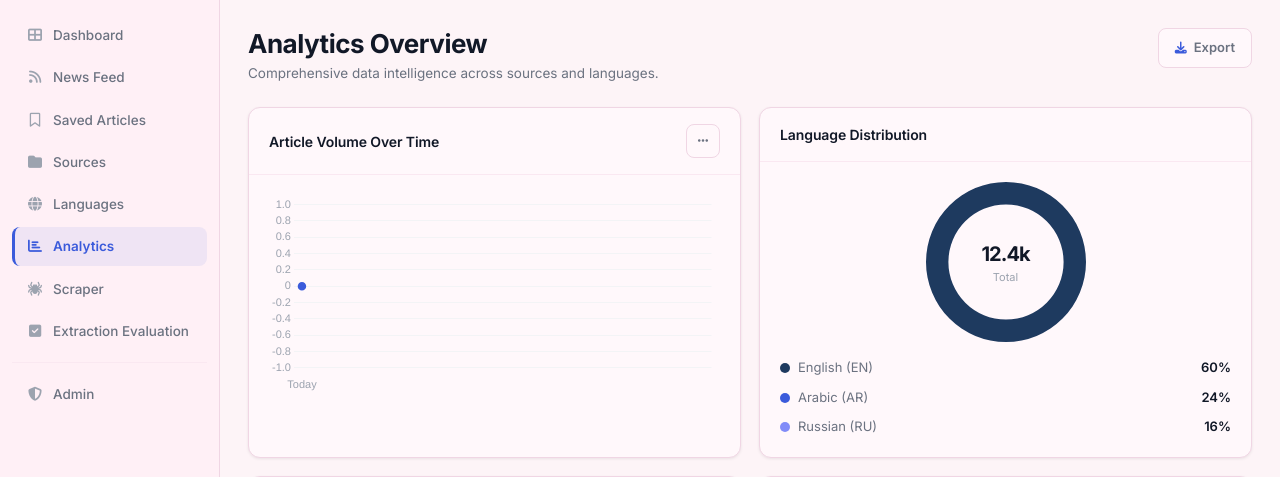
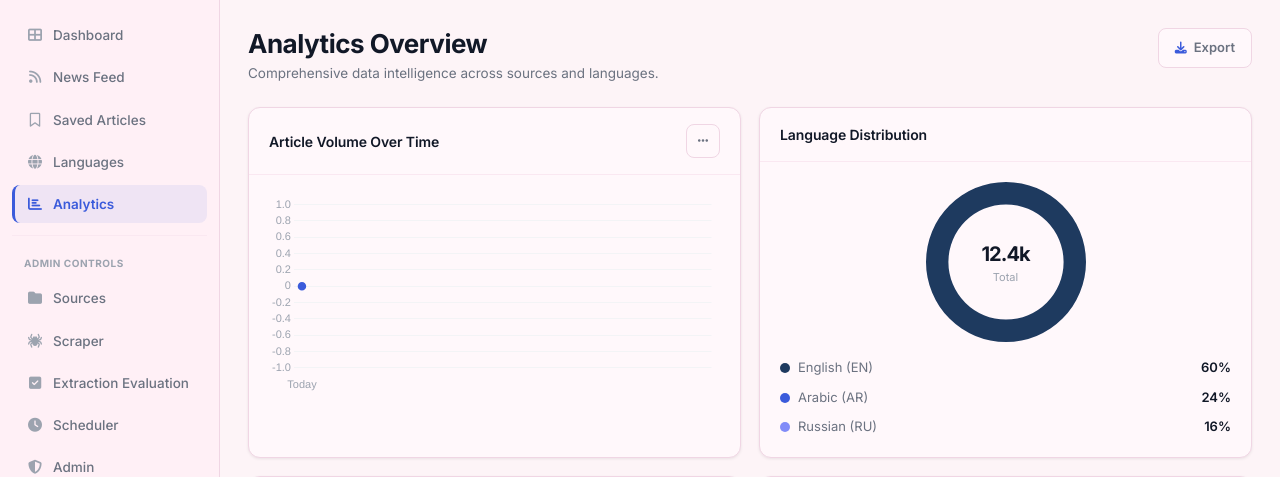
Before and after one commit to ateebkhan2299/InsightBot, a Flask app: page /tableau in a window 1280 px wide. Shown: the part 56-533 px from the top of the page. Run offline with Flask 3, Linux system fonts and the light colour scheme; the visitor is signed in with stand-in values (Sample User, id 1); data that the repository does not hold is empty.

Commit message:
Implement strict role-based access control for standard user and admin

```diff
--- a/api/routes.py
+++ b/api/routes.py
@@ -49,10 +49,16 @@ def enforce_route_authorization():
         'api.admin_user_role', 'api.admin_user_status', 'api.admin_user_delete',
         'api.admin_article_new', 'api.admin_article_edit', 'api.admin_article_delete',
         'api.api_pending_users', 'api.api_admin_articles', 'api.api_admin_article_detail',
-        'api.api_admin_user_detail'
+        'api.api_admin_user_detail',
+        'api.scraper_view', 'api.scrape_realtime',
+        'api.api_websites', 'api.api_website_detail', 'api.api_website_pause',
+        'api.api_website_resume', 'api.api_website_scrape', 'api.api_scraping_jobs',
+        'api.pattern_analysis', 'api.evaluation_view', 'api.scheduler_view',
+        'api.data_management', 'api.api_upload_file',
+        'api.settings'
     }
     if endpoint in admin_endpoints and not session.get('is_admin'):
-        if request.path.startswith('/api/'):
+        if request.path.startswith('/api/') or request.is_json:
             return jsonify({"success": False, "error": "Administrator privilege required"}), 403
         flash("Administrator access required.", "danger")
         return redirect(url_for('api.dashboard'))
--- a/app.py
+++ b/app.py
@@ -35,7 +35,7 @@ def create_app():
 
     db_connection.connect()
 
-    if not (os.environ.get('VERCEL') or os.environ.get('VERCEL_ENV') or app.config.get('TESTING')):
+    if not (os.environ.get('VERCEL') or os.environ.get('VERCEL_ENV') or app.config.get('TESTING') or os.environ.get('TESTING') == 'true'):
         if not app.debug or os.environ.get('WERKZEUG_RUN_MAIN') == 'true':
             try:
                 from scheduler.scheduler import bot_scheduler
--- a/templates/analytics.html
+++ b/templates/analytics.html
@@ -179,9 +179,13 @@
                         </td>
                         <td style="color:var(--text-muted);">2 mins ago</td>
                         <td>
+                            {% if session.get('is_admin') %}
                             <button class="table-action-btn" title="Re-scrape">
                                 <i class="fas fa-redo"></i>
                             </button>
+                            {% else %}
+                            <span class="badge badge-green" style="font-size:11px;">Active</span>
+                            {% endif %}
                         </td>
                     </tr>
                     {% endfor %}
@@ -205,9 +209,13 @@
                         </td>
                         <td style="color:var(--text-muted);">{{ last }}</td>
                         <td>
+                            {% if session.get('is_admin') %}
                             <button class="table-action-btn" title="Re-scrape">
                                 <i class="fas fa-redo"></i>
                             </button>
+                            {% else %}
+                            <span class="badge badge-green" style="font-size:11px;">Active</span>
+                            {% endif %}
                         </td>
                     </tr>
                     {% endfor %}
--- a/templates/base.html
+++ b/templates/base.html
@@ -114,12 +114,6 @@
             </a>
             {% endif %}
 
-            <a href="{{ url_for('api.data_management') }}"
-               class="nav-link {% if current_page == 'data' %}active{% endif %}" id="nav-sources">
-                <i class="fas fa-folder"></i>
-                Sources
-            </a>
-
             <a href="{{ url_for('api.languages_view') }}"
                class="nav-link {% if current_page == 'languages' %}active{% endif %}" id="nav-languages">
                 <i class="fas fa-globe"></i>
@@ -130,6 +124,16 @@
                class="nav-link {% if current_page == 'analytics' %}active{% endif %}" id="nav-analytics">
                 <i class="fas fa-chart-bar"></i>
                 Analytics
+            </a>
+
+            {% if session.get('is_admin') %}
+            <div class="nav-divider"></div>
+            <div class="nav-section-label" style="padding:8px 12px 4px;font-size:10px;font-weight:700;color:var(--text-muted);text-transform:uppercase;letter-spacing:0.5px;">Admin Controls</div>
+
+            <a href="{{ url_for('api.data_management') }}"
+               class="nav-link {% if current_page == 'data' %}active{% endif %}" id="nav-sources">
+                <i class="fas fa-folder"></i>
+                Sources
             </a>
 
             <a href="{{ url_for('api.scraper_view') }}"
@@ -144,8 +148,12 @@
                 Extraction Evaluation
             </a>
 
-            {% if session.get('is_admin') %}
-            <div class="nav-divider"></div>
+            <a href="{{ url_for('api.scheduler_view') }}"
+               class="nav-link {% if current_page == 'scheduler' %}active{% endif %}" id="nav-scheduler">
+                <i class="fas fa-clock"></i>
+                Scheduler
+            </a>
+
             <a href="{{ url_for('api.admin_dashboard') }}"
                class="nav-link {% if current_page == 'admin' %}active{% endif %}" id="nav-admin">
                 <i class="fas fa-shield-halved"></i>
@@ -200,7 +208,8 @@
                     <button class="lang-btn {% if current_lang in ['Russian', 'ru', 'RU'] %}active{% endif %}" onclick="setLang('Russian')">RU</button>
                 </div>
 
-                <!-- Notifications -->
+                {% if session.get('is_admin') %}
+                <!-- Notifications (Admin Only) -->
                 <div style="position:relative;">
                     <button class="topbar-icon-btn" id="notifBtn" onclick="toggleNotifications(event)" title="Notifications">
                         <i class="fas fa-bell"></i>
@@ -246,13 +255,11 @@
                             {% endif %}
                         </div>
 
-                        {% if session.get('is_admin') %}
                         <div style="padding-top:10px;border-top:1px solid var(--border-light);margin-top:10px;text-align:center;">
                             <a href="{{ url_for('api.admin_dashboard') }}" style="font-size:12px;font-weight:600;color:var(--primary);text-decoration:none;">
                                 View Admin Control Panel &rarr;
                             </a>
                         </div>
-                        {% endif %}
                     </div>
                 </div>
 
@@ -260,6 +267,7 @@
                 <a href="{{ url_for('api.settings') }}" class="topbar-icon-btn" title="Settings">
                     <i class="fas fa-cog"></i>
                 </a>
+                {% endif %}
 
                 <!-- Avatar -->
                 {% if session.get('user_id') %}
@@ -306,6 +314,7 @@
         </footer>
     </div>
 
+    {% if session.get('is_admin') %}
     <div id="globalScrapeModal" class="modal-backdrop hidden">
         <div class="modal-box">
             <button class="modal-close" onclick="closeScraperModal()">
@@ -340,6 +349,7 @@
             </form>
         </div>
     </div>
+    {% endif %}
 
     <script>
         function toggleSidebar() {
```
Also changed, not shown: templates/dashboard.html (+9 -0 lines), tests/test_e2e_complete.py (+10 -1 lines), tests/test_routes.py (+46 -10 lines).
